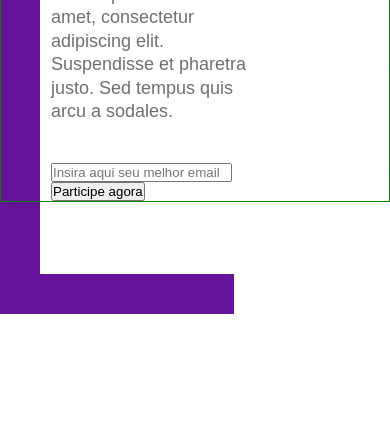
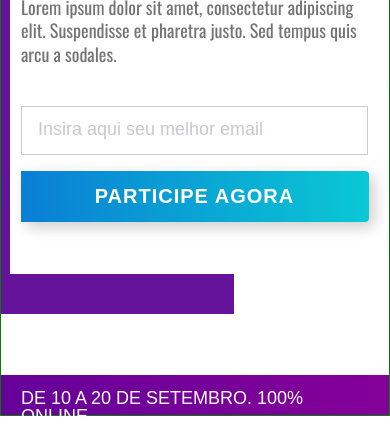
Before and after one commit to combizera/proFuturo-, a plain HTML site: page index.html in a window 390 px wide. Shown: the part 530-956 px from the top of the page. Before the commit the page ends 844 px from the top, so only its background shows below. Drawn offline with nearby package versions, Linux system fonts and the light colour scheme.

Commit message:
inicio-form

```diff
--- a/assets/css/hero.css
+++ b/assets/css/hero.css
@@ -37,14 +37,26 @@
   bottom: 0;
 }
 
+.logo {
+  margin: 1px;
+}
+
 .hero-cont {
-  padding-top: 50px;
   padding-left: 50px;
+  position: relative;
 }
 
 .hero-grid {
   display: grid;
-  grid-template-columns: 60% 40%;
+  grid-template-columns: 55% 45%;
+}
+
+.hero-capsula {
+  display: flex;
+  justify-content: center;
+  align-items: left;
+  flex-direction: column;
+  height: 100vh;
 }
 
 h1 {
@@ -56,13 +68,154 @@ h1 {
   padding-top: 4rem;
 }
 
+form {
+  position: relative;
+}
+
 label {
   font-family: "Oswald", sans-serif;
   font-weight: 400;
   font-size: 1.125rem;
   line-height: 130%;
 
-  color: #736f6f;
+  color: #999;
   display: block;
   padding: 20px 0 40px 0;
 }
+
+input {
+  color: #999;
+  padding: 1rem;
+  width: 55%;
+  border: 1px solid #ccc;
+  /* background-color: #ccc; */
+}
+
+input::placeholder {
+  font-size: 1.125rem !important;
+  color: #999;
+}
+
+input:focus {
+  outline: none;
+  border: 2px solid #66139c;
+  box-shadow: 0 0 0 2px #65139c94;
+}
+
+button {
+  font-weight: 700;
+  font-size: 1.25rem;
+  letter-spacing: 0.05em;
+
+  color: #fff;
+  background: linear-gradient(267.07deg, #0ac8d4 0%, #0a7fd4 99.54%);
+  box-shadow: 5px 5px 15px rgba(0, 0, 0, 0.2);
+  border-radius: 0 4px 4px 0;
+  border: none;
+  padding: 0.87rem 2rem;
+  position: absolute;
+  right: 0.5px;
+  bottom: 0.5px;
+}
+
+.hero-data {
+  background: linear-gradient(90deg, #660099 0%, #840099 100%);
+  padding: 12px 20px;
+  position: absolute;
+  bottom: 0;
+  right: 0;
+  font-size: 1.125rem;
+  line-height: 130%;
+
+  color: #fff;
+  height: 40px;
+}
+
+.hero-data p {
+  display: inline-flex;
+}
+
+/* Mobile */
+@media (max-width: 800px) {
+  .hero {
+    height: 100vh;
+  }
+
+  .bg-hero {
+    background-image: url("./../img/bg.png");
+    background-repeat: no-repeat;
+    background-size: cover;
+    height: 100vh;
+    width: 100%;
+    position: absolute;
+    z-index: -1;
+  }
+
+  .bg-top {
+    height: 10px;
+  }
+
+  .bg-left {
+    width: 10px;
+  }
+
+  .hero-cont {
+    padding: 50px 20px;
+  }
+
+  .hero-grid {
+    grid-template-columns: 1fr;
+  }
+
+  form {
+    position: relative;
+  }
+
+  label {
+    font-family: "Oswald", sans-serif;
+    font-weight: 400;
+    font-size: 1.125rem;
+    line-height: 130%;
+
+    color: #747475;
+    display: block;
+    padding: 20px 0 40px 0;
+  }
+
+  input {
+    color: #535252;
+    padding: 1rem;
+    width: 99.8%;
+    display: block;
+    border: 1px solid #ccc;
+  }
+
+  input::placeholder {
+    font-size: 1.125rem !important;
+    color: #cbc6ce;
+  }
+
+  input:focus {
+    outline: none;
+    border: 2px solid #66139c;
+    box-shadow: 0 0 0 2px #65139c94;
+  }
+
+  button {
+    margin-top: 1rem;
+    width: 100%;
+    font-weight: 700;
+    font-size: 1.25rem;
+    letter-spacing: 0.05em;
+
+    color: #ffffff;
+    background: linear-gradient(267.07deg, #0ac8d4 0%, #0a7fd4 99.54%);
+    box-shadow: 5px 5px 15px rgba(0, 0, 0, 0.2);
+    border-radius: 0 4px 4px 0;
+    border: none;
+    padding: 0.87rem 2rem;
+    position: inherit;
+    right: 0.5px;
+    bottom: 0.5px;
+  }
+}
--- a/index.html
+++ b/index.html
@@ -7,6 +7,11 @@
     <meta name="viewport" content="width=device-width, initial-scale=1.0">
     <link rel="stylesheet" href="./assets/css/style.css">
     <title>Landing Page ProFuturo</title>
+
+    <!-- Fontes -->
+    <link rel="preconnect" href="https://fonts.googleapis.com">
+    <link rel="preconnect" href="https://fonts.gstatic.com" crossorigin>
+    <link href="https://fonts.googleapis.com/css2?family=Oswald:wght@400;700&display=swap" rel="stylesheet">
 </head>
 
 <body>
@@ -26,8 +31,12 @@
                     <h1>Lorem ipsum dolor sit amet, consectetur adipiscing elit. </h1>
                     <form action="./enviar.php" method="post">
                         <label for="email">Lorem ipsum dolor sit amet, consectetur adipiscing elit. Suspendisse et pharetra justo. Sed tempus quis arcu a sodales.</label>
-                        <input type="email" name="email" id="email" placeholder="Insira aqui seu melhor email"> <button type="submit">Participe agora</button>
+                        <input type="email" name="email" id="email" placeholder="Insira aqui seu melhor email"> <button type="submit">PARTICIPE AGORA</button>
                     </form>
+
+                    <div class="hero-data">
+                        <p>DE 10 A 20 DE SETEMBRO. 100% ONLINE</p>
+                    </div>
                 </div>
             </div>
         </div>
```
